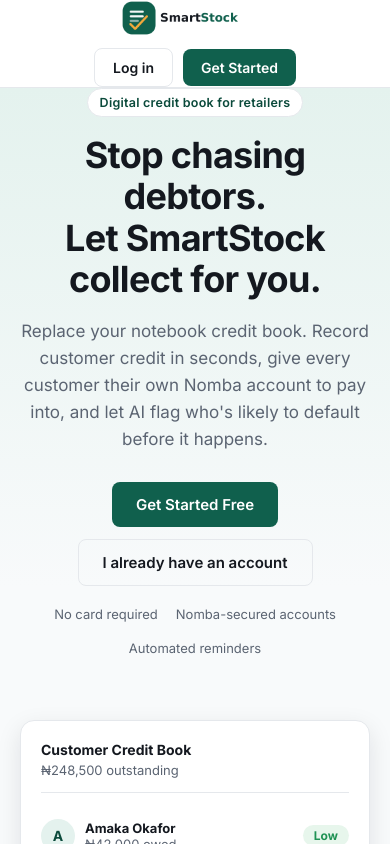
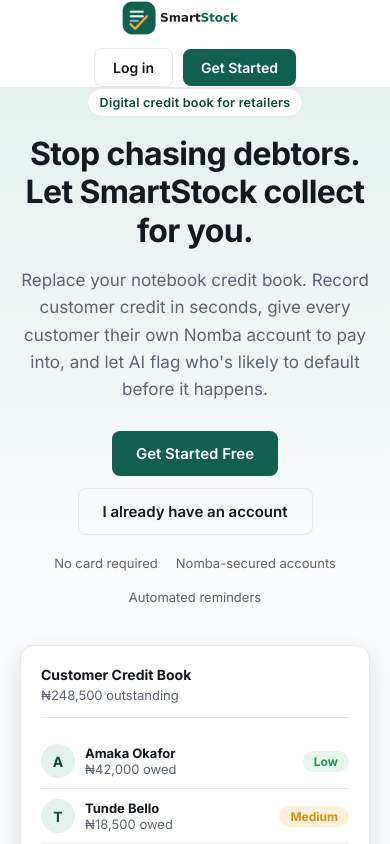
Before and after one commit to Preciousuwadone/Smart-stock, a React (Vite) app in the folder frontend/: page / in a window 390 px wide. Shown: the top 844 px of the page. Built offline with nearby package versions, Linux system fonts and the light colour scheme; no server answers.

Commit message:
Fix responsiveness

```diff
--- a/frontend/src/pages/LandingPage.css
+++ b/frontend/src/pages/LandingPage.css
@@ -118,11 +118,16 @@
 
 /* Responsive */
 @media (max-width: 1024px) {
-  .ss-hero { grid-template-columns: 1fr; padding-top: 40px; }
+  .ss-hero {
+    grid-template-columns: 1fr;
+    padding-top: 40px;
+    gap: 40px;
+  }
   .ss-hero h1 { font-size: 36px; }
   .ss-features-grid { grid-template-columns: repeat(2, 1fr); }
   .ss-steps-grid { grid-template-columns: repeat(2, 1fr); }
 }
+
 @media (max-width: 640px) {
   .ss-container { padding: 0 20px; }
   .ss-features-grid, .ss-steps-grid { grid-template-columns: 1fr; }
@@ -130,4 +135,6 @@
   .ss-hero-ctas, .ss-trust-strip { justify-content: center; }
   .ss-hero-copy { text-align: center; }
   .ss-hero-copy p { margin-left: auto; margin-right: auto; }
+
+  .ss-hero h1 { font-size: 32px; line-height: 1.2; }
 }
```
